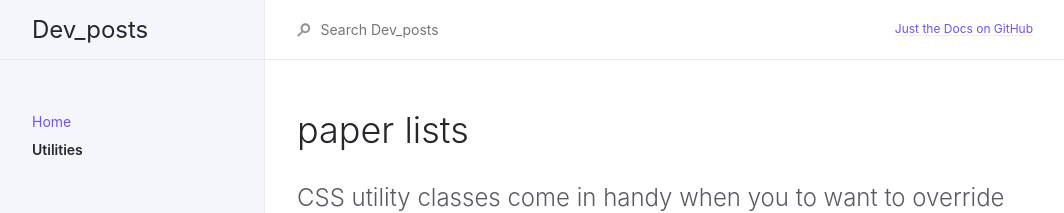
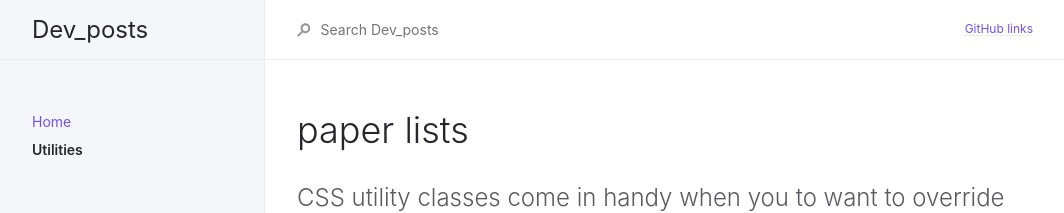
Before and after one commit to areum-lee/areum-lee.github.io, a Jekyll site: the page built from docs/DL_papers/DL papers.md, in a window 1280 px wide. Shown: the top 213 px of the page, without its empty margins (107-1171 px from the left). Built offline with Jekyll 4.4.1, drawn with Linux system fonts in a browser that asks for light colours.

Commit message:
first commit

```diff
--- a/_config.yml
+++ b/_config.yml
@@ -35,8 +35,8 @@ heading_anchors: true
 
 # Aux links for the upper right navigation
 aux_links:
-  "Just the Docs on GitHub":
-    - "//github.com/pmarsceill/just-the-docs"
+  "GitHub links":
+    - "//github.com/areum-lee"
 
 # Footer content appears at the bottom of every page's main content
 footer_content: "Copyright &copy; 2017-2019 Patrick Marsceill. Distributed by an <a href=\"https://github.com/pmarsceill/just-the-docs/tree/master/LICENSE.txt\">MIT license.</a>"
```
Also changed, not shown: favicon.ico.
